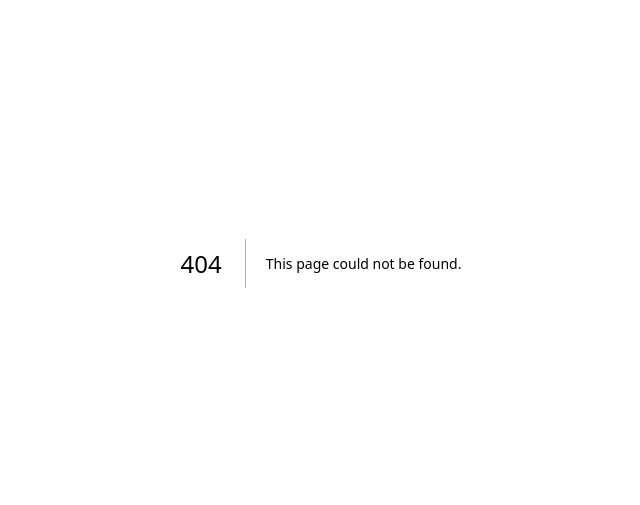
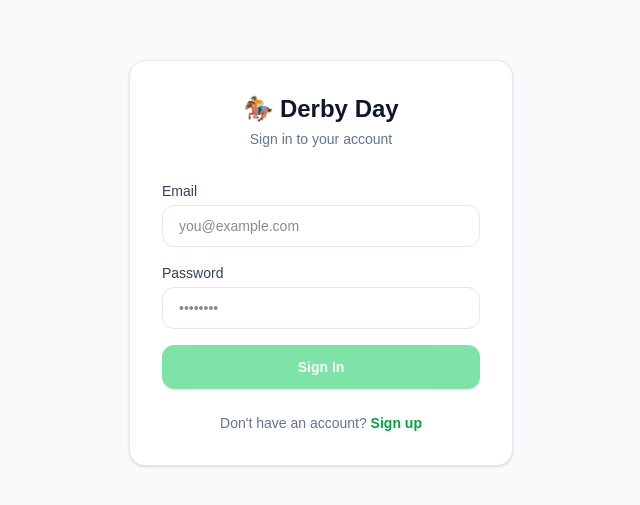
Before and after one commit to donabatelodge-wq/derby-day-next, a Next.js app: page /login in a window 1280 px wide. Before the commit this address had no page. Shown: the part 137-642 px from the top of the page, without its empty margins (319-959 px from the left). Built offline with nearby package versions, Linux system fonts and the light colour scheme.

Commit message:
Create page.tsx

```diff
--- /dev/null
+++ b/src/app/login/page.tsx
@@ -0,0 +1,84 @@
+"use client";
+
+import { useState } from "react";
+import { useRouter } from "next/navigation";
+import { createClient } from "@/lib/supabase/client";
+import Link from "next/link";
+
+export default function LoginPage() {
+  const router = useRouter();
+  const [email, setEmail] = useState("");
+  const [password, setPassword] = useState("");
+  const [loading, setLoading] = useState(false);
+  const [error, setError] = useState<string | null>(null);
+
+  const handleLogin = async () => {
+    setLoading(true);
+    setError(null);
+    const supabase = createClient();
+    const { error } = await supabase.auth.signInWithPassword({ email, password });
+    if (error) {
+      setError(error.message);
+      setLoading(false);
+    } else {
+      router.push("/");
+      router.refresh();
+    }
+  };
+
+  return (
+    <div className="min-h-screen bg-slate-50 flex items-center justify-center px-4">
+      <div className="max-w-sm w-full bg-white rounded-2xl border border-slate-200 p-8 shadow-sm">
+        <div className="text-center mb-8">
+          <h1 className="text-2xl font-bold text-slate-900">🏇 Derby Day</h1>
+          <p className="text-sm text-slate-500 mt-1">Sign in to your account</p>
+        </div>
+
+        {error && (
+          <div className="mb-4 p-3 rounded-xl bg-red-50 border border-red-200 text-sm text-red-700">
+            {error}
+          </div>
+        )}
+
+        <div className="space-y-4">
+          <div>
+            <label className="block text-sm font-medium text-slate-700 mb-1">Email</label>
+            <input
+              type="email"
+              value={email}
+              onChange={(e) => setEmail(e.target.value)}
+              placeholder="you@example.com"
+              className="w-full px-4 py-2.5 rounded-xl border border-slate-200 text-sm focus:outline-none focus:ring-2 focus:ring-green-400"
+            />
+          </div>
+          <div>
+            <label className="block text-sm font-medium text-slate-700 mb-1">Password</label>
+            <input
+              type="password"
+              value={password}
+              onChange={(e) => setPassword(e.target.value)}
+              placeholder="••••••••"
+              onKeyDown={(e) => e.key === "Enter" && handleLogin()}
+              className="w-full px-4 py-2.5 rounded-xl border border-slate-200 text-sm focus:outline-none focus:ring-2 focus:ring-green-400"
+            />
+          </div>
+
+          <button
+            onClick={handleLogin}
+            disabled={loading || !email || !password}
+            className="w-full py-3 rounded-xl bg-green-500 hover:bg-green-600 disabled:opacity-50 text-white font-semibold text-sm transition-colors"
+          >
+            {loading ? "Signing in..." : "Sign In"}
+          </button>
+        </div>
+
+        <p className="text-center text-sm text-slate-500 mt-6">
+          Don&apos;t have an account?{" "}
+          <Link href="/signup" className="text-green-600 font-semibold hover:underline">
+            Sign up
+          </Link>
+        </p>
+      </div>
+    </div>
+  );
+}
```
